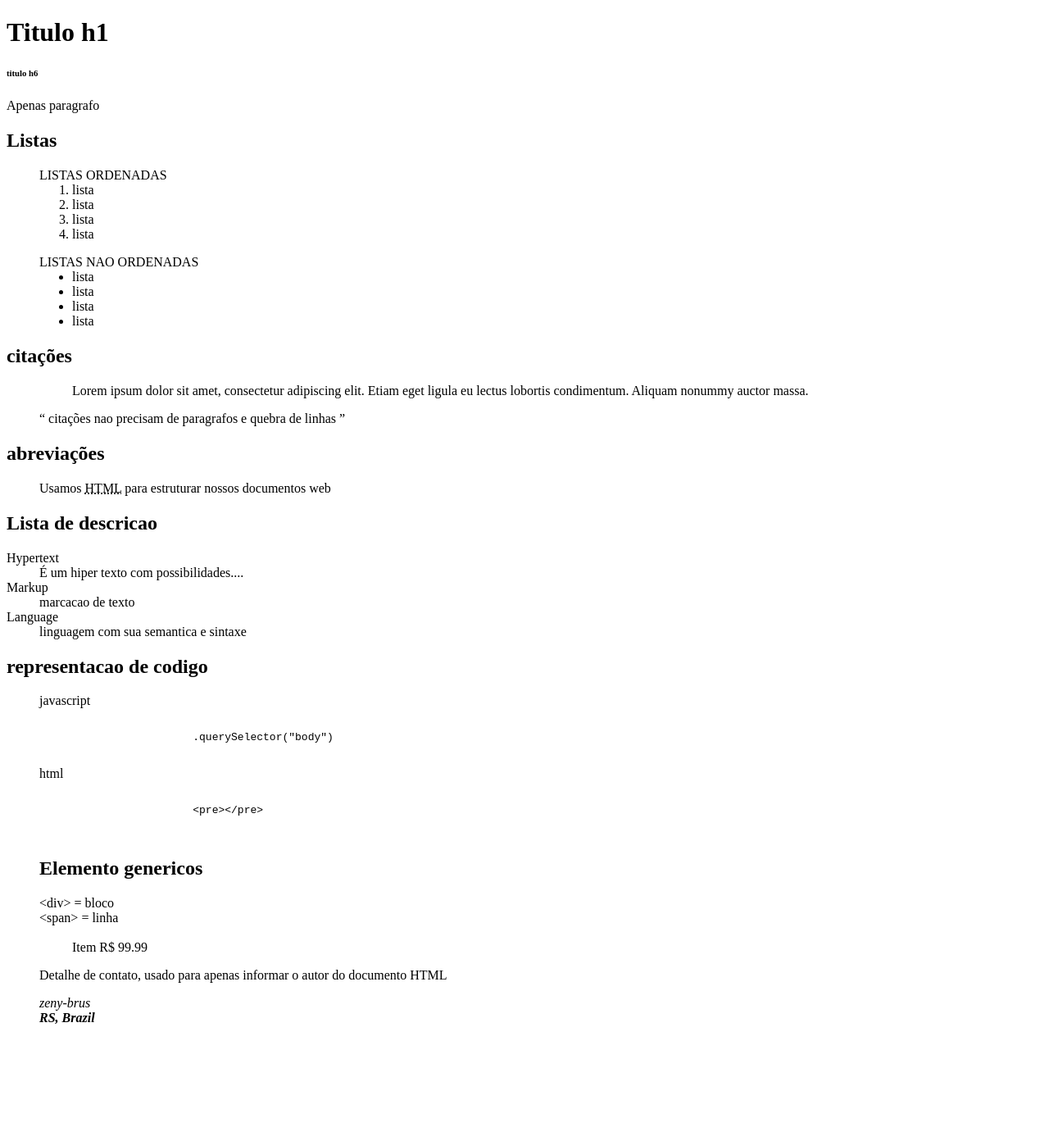
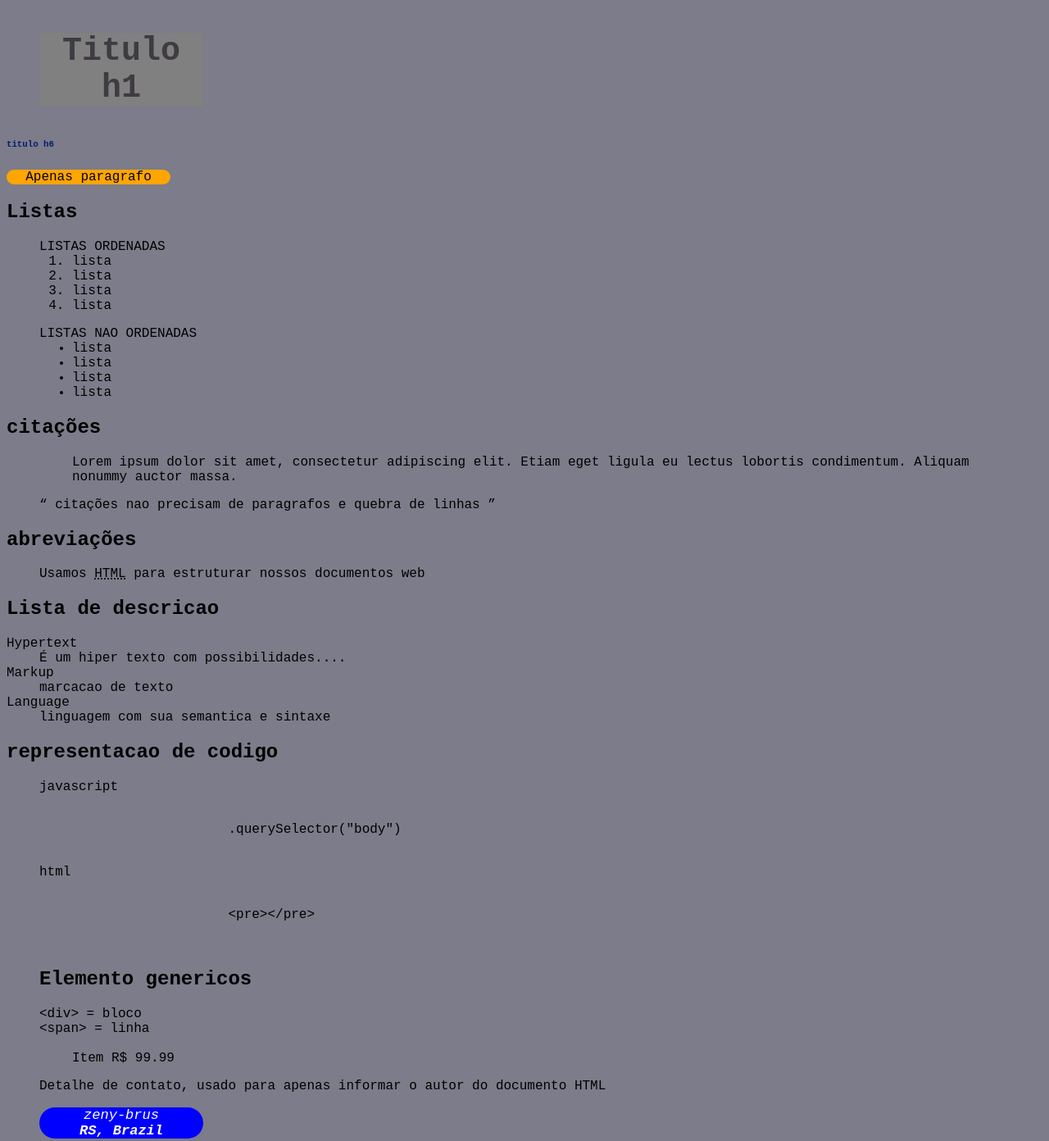
Before and after one commit to zeny-brus/HundredOfDayCode, a plain HTML site: page index.html in a window 1280 px wide. Shown: the whole page at 82% size. Before the commit the page ends 1267 px from the top, so only its background shows below. Drawn offline with Linux system fonts and the light colour scheme.

Commit message:
dia 2 - adicionando css simples

```diff
--- /dev/null
+++ b/css/style.css
@@ -0,0 +1,37 @@
+/* comentarios em css*/
+
+/* Seletores
+    - global selector '*'
+    - element/type selector 'h1, h2, p, div'
+    - ID selector '#box, #container'
+    - class selector '.red, .m-4'
+    - atribute selector, pseudo-class, pseudo-element e outros
+
+*/
+
+/* atributo global*/
+* {
+    font-family: 'Courier New', Courier, monospace;
+}
+
+.bg-p {
+    background-color: orange;
+    width: 200px;
+    text-align: center;
+    border: 8em;
+    border-radius: 1em;
+}
+
+#author-name {
+    font-size: 17px;
+    background-color: blue;
+    text-align: center;
+    width: 200px;
+    color: white;
+    margin-bottom: auto;
+    border-radius: 5rem;    m
+}
+
+body {
+    background-color: #7C7C8A;
+}
--- a/index.html
+++ b/index.html
@@ -23,13 +23,28 @@
     <!--twitter-->
     <meta name="twitter:title" content="Html puro">
 
-        <title>titulo</title>
+    <title>titulo</title>
+
+    <!--acrescentando css em tag html-->
+    <style>
+        h1 {
+            color:rgb(63, 59, 66);
+            background-color:  gray;
+            font-size: 40px;
+            margin: 40px;
+            width: 200px;
+            text-align: center;
+        }
+    </style>
+    <!-- acrescentando por link -->
+    <link rel="stylesheet" href="css/style.css">
     </head>
     <body>
         <h1>Titulo h1</h1>
-        <h6>titulo h6</h6>
+        <!-- acrescentando css inline-->
+        <h6 style="color: rgb(4, 28, 107)">titulo h6</h6>
 
-        <p>Apenas paragrafo</p>
+        <p class="bg-p">Apenas paragrafo</p>
         <dl> <h2>Listas</h2>
             <dt><ol>LISTAS ORDENADAS
 
@@ -116,7 +131,7 @@
             do documento HTML
             </p>
         <address>
-            <p>zeny-brus<br>
+            <p id="author-name">zeny-brus<br>
                 <strong>RS, Brazil</strong>
             </p>
         </address>
```
